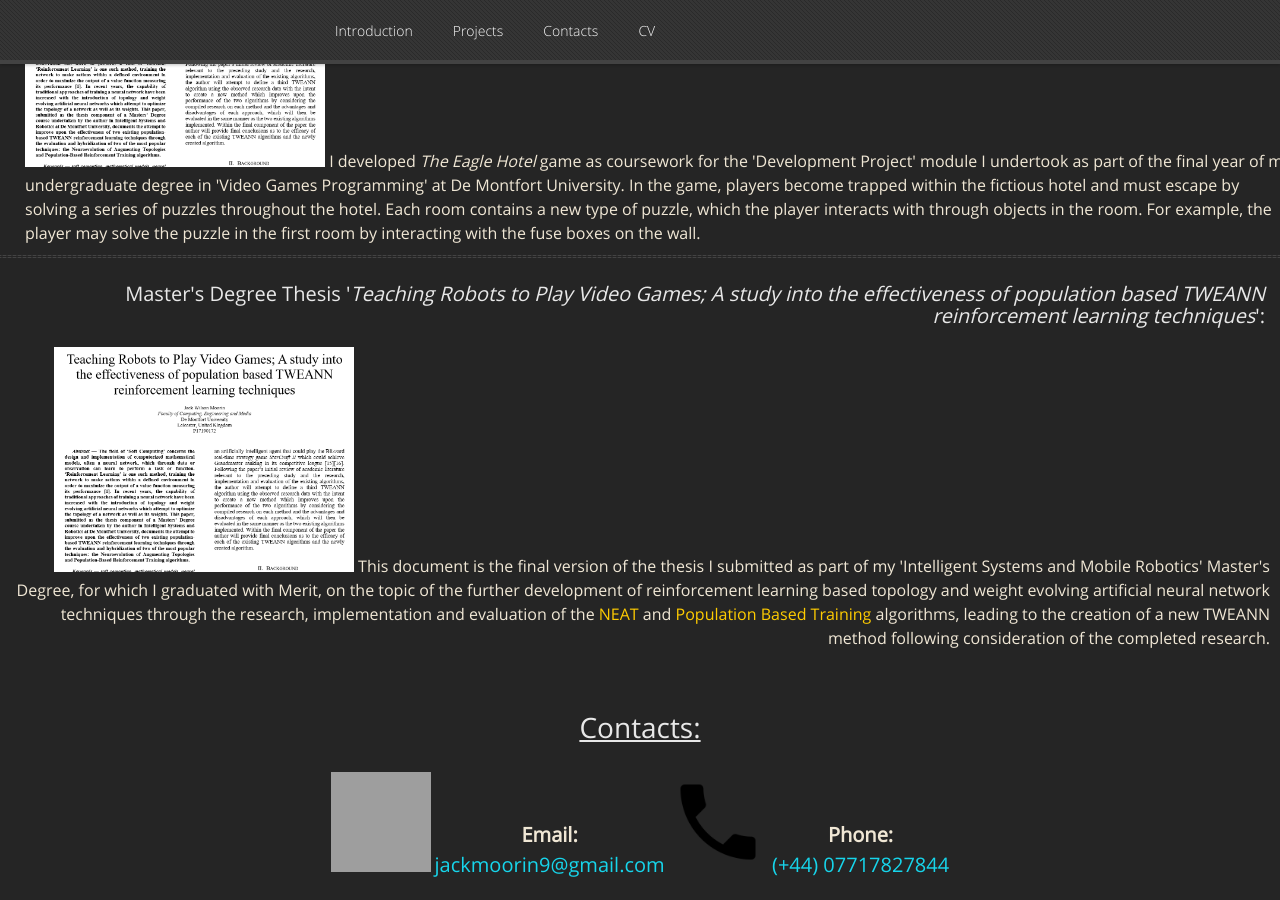
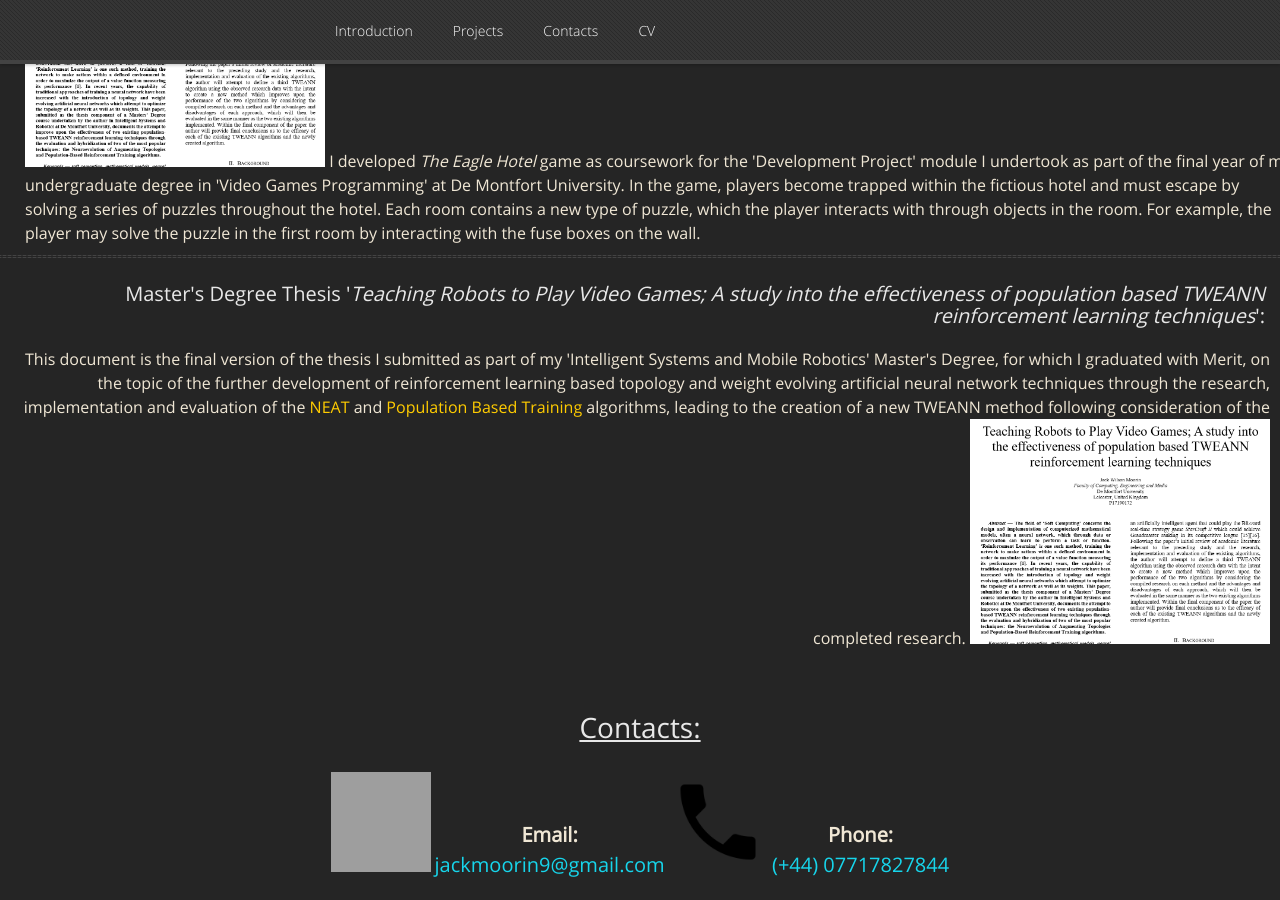
Before and after one commit to GamesProgrammingGrad2021/GamesProgrammingGrad2021.github.io, a Jekyll site: the page built from index.md, in a window 1280 px wide and 900 px high, scrolled down 1291 px. Built offline with Jekyll 4.4.1, drawn with Linux system fonts in a browser that asks for light colours; nearby versions of some CDN libraries; our own code applies the rules of GitHub Pages for plain Markdown files; grey boxes are pictures that could not be loaded.

Commit message:
Update default.html

```diff
--- a/_layouts/default.html
+++ b/_layouts/default.html
@@ -137,13 +137,13 @@
 			<h2 style="padding-top:5px; padding-right: 15px; padding-bottom: 10px; text-align: right; font-size: 20px;">Master's Degree Thesis '<i>Teaching Robots to Play Video Games; A study into the effectiveness of population based TWEANN reinforcement learning techniques</i>':</h2>
 			<div style="display: flex; align-items: center; width: 100%; margin-bottom: 10px; padding-right: 15px;">
 				<div style="margin-right: 10px; font-size: 16px; text-align: right;">
-				<a href="TRTPVG A Study into Population Based TWEANN Reinforcement Learning Techniques.docx"><img src="Thesis_Thumbnail.png" alt="Thesis_Thumbnail" style="height: 225px; width: 300px;"></a>
 				This document is the final version of the thesis I submitted as part of my 'Intelligent Systems and Mobile Robotics' Master's Degree,
 				for which I graduated with Merit, on the topic of the further development of reinforcement learning based topology and weight evolving
 				artificial neural network techniques through the research, implementation and evaluation of the
 				<a href="https://en.wikipedia.org/wiki/Neuroevolution_of_augmenting_topologies">NEAT</a> and
 				<a href="https://deepmind.com/blog/article/population-based-training-neural-networks">Population Based Training</a> algorithms,
 				leading to the creation of a new TWEANN method following consideration of the completed research.
+				<a href="TRTPVG A Study into Population Based TWEANN Reinforcement Learning Techniques.docx"><img src="Thesis_Thumbnail.png" alt="Thesis_Thumbnail" style="height: 225px; width: 300px;"></a>
 				</div>
 			</div>
 		</div>
```
